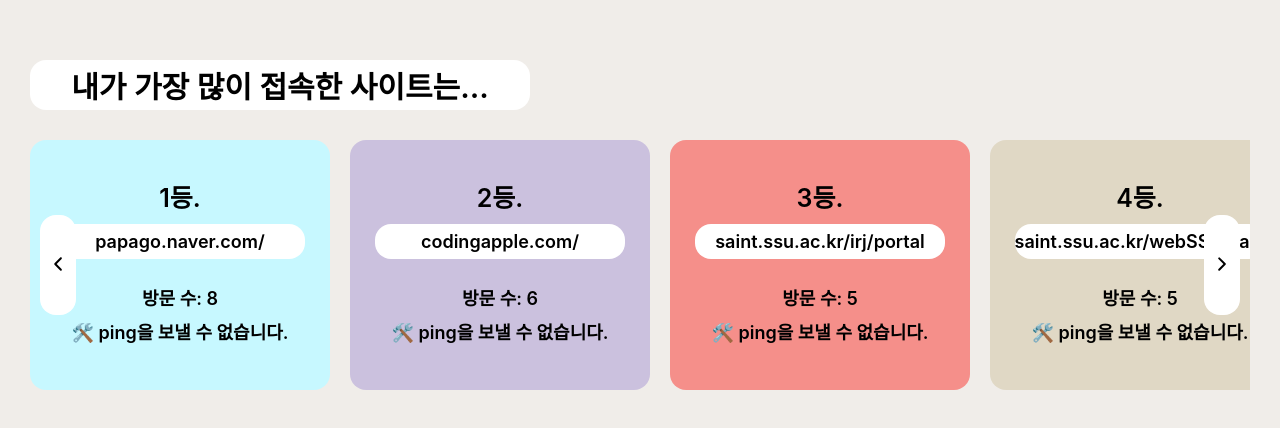
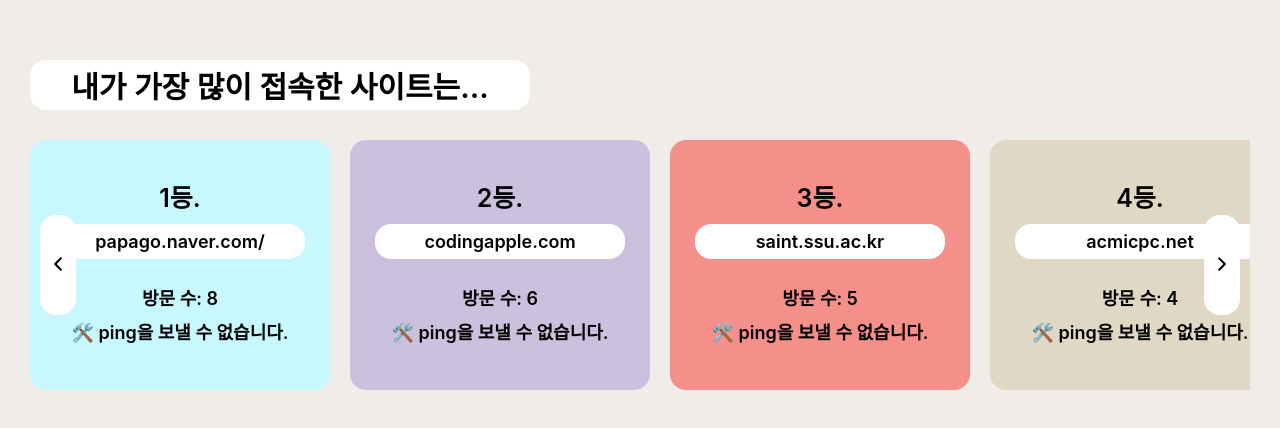
Before and after one commit to Stillssi/Url-Rankings, a React (Create React App) app in the folder urlrankings/: page / in a window 1280 px wide. Shown: the part 140-568 px from the top of the page. Built offline with nearby package versions, Linux system fonts and the light colour scheme.

Commit message:
[Fix] url slice 제거

```diff
--- a/urlrankings/src/assets/data.json
+++ b/urlrankings/src/assets/data.json
@@ -1,30 +1,24 @@
 [
   {
-    "url": "https://www.acmicpc.net/",
+    "url": "acmicpc.net",
     "num": 4,
     "ping": false,
     "time": 1684317196.6771464
   },
   {
-    "url": "https://codingapple.com/",
+    "url": "codingapple.com",
     "num": 6,
     "ping": false,
     "time": 1684318005.213289
   },
   {
-    "url": "https://saint.ssu.ac.kr/irj/portal",
+    "url": "saint.ssu.ac.kr",
     "num": 5,
     "ping": false,
     "time": 1684318051.9809623
   },
   {
-    "url": "https://saint.ssu.ac.kr/webSSUMain/main_student.jsp",
-    "num": 5,
-    "ping": false,
-    "time": 1684318052.425126
-  },
-  {
-    "url": "https://papago.naver.com/",
+    "url": "papago.naver.com/",
     "num": 8,
     "ping": false,
     "time": 1684318062.0626411
--- a/urlrankings/src/components/cards.tsx
+++ b/urlrankings/src/components/cards.tsx
@@ -111,7 +111,7 @@
           <Card color={colors[idx % colors.length]} key={idx}>
             <div>
               <Rank>{`${idx + 1}등.`}</Rank>
-              <Url>{url.slice(8, 34)}</Url>
+              <Url>{url}</Url>
               <FontWrapper>{`방문 수: ${num}`}</FontWrapper>
               {typeof ping === "number" ? (
                 <FontWrapper>{`지연율: ${ping.toFixed(7)} ms`}</FontWrapper>
```
